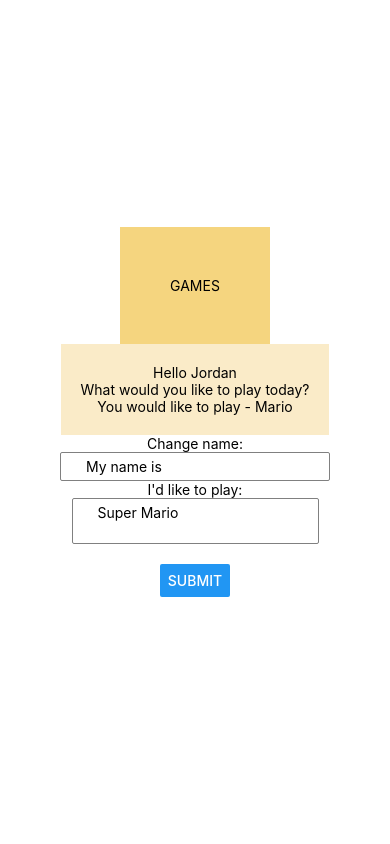
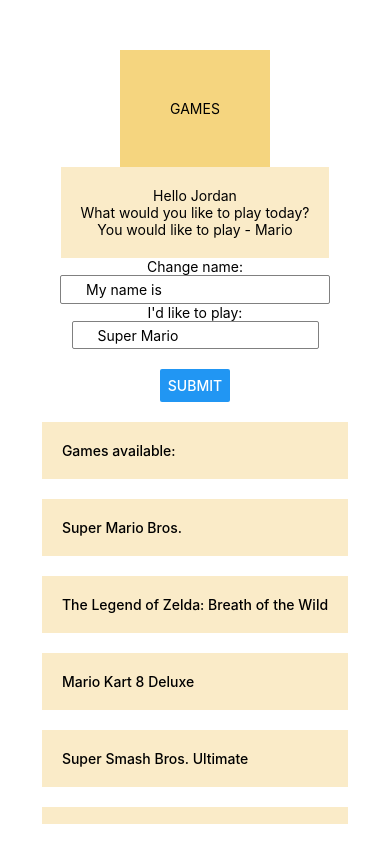
Before and after one commit to Jord000/What-are-you-playing, a React Native app: screen / in a window 390 px wide. Built offline with nearby package versions, Linux system fonts and the light colour scheme.

Commit message:
scroll view added. switched preview to app.tsx for quicker view of build in the android studio app

```diff
--- a/app.json
+++ b/app.json
@@ -1,6 +1,6 @@
 {
   "expo": {
-    "entryPoint": "./build/App.js",
+    "entryPoint": "./src/App.tsx",
     "name": "games-app",
     "slug": "games-app",
     "version": "1.0.0",
--- a/package.json
+++ b/package.json
@@ -1,7 +1,7 @@
 {
   "name": "games-app",
   "version": "1.0.0",
-  "main": "./build/App.js",
+  "main": "./src/App.tsx",
   "scripts": {
     "start": "expo start",
     "android": "expo start --android",
--- a/src/App.tsx
+++ b/src/App.tsx
@@ -1,14 +1,24 @@
 import { StatusBar } from 'expo-status-bar';
 import { registerRootComponent } from 'expo';
 import React, { useState } from 'react'
-import { StyleSheet, Text, View, Button, TextInput,} from 'react-native'
+import { StyleSheet, Text, View, Button, TextInput, ScrollView,} from 'react-native'
 interface Props {}
-type Player = {id: number, name: string}
+type Game = {id: number, name: string}
 
 const App: React.FC<Props> = ()=>{
   const [name, setName] = useState<String>('Jordan')
   const [gameChosen, setGameChosen] = useState<String>('Mario')
-  const [players, setPlayers] = useState<Array<Player>>([{id: 1, name: 'Jordan'}, {id:2,name:'Jess'}])
+  const [games, setGames] = useState<Array<Game>>(
+    [{ id: 1, name: 'Super Mario Bros.' },
+    { id: 2, name: 'The Legend of Zelda: Breath of the Wild' },
+    { id: 3, name: 'Mario Kart 8 Deluxe' },
+    { id: 4, name: 'Super Smash Bros. Ultimate' },
+    { id: 5, name: 'Animal Crossing: New Horizons' },
+    { id: 6, name: 'Splatoon 2' },
+    { id: 7, name: 'Pokémon Sword and Shield' },
+    { id: 8, name: 'Metroid Dread' },
+    { id: 9, name: 'Fire Emblem: Three Houses' },
+    { id: 10, name: `Luigi's Mansion 3` }])
 
   return (
     <View style={styles.container}>
@@ -42,6 +52,13 @@
       <View style={styles.buttonContainer}>
         <Button title="submit" />
       </View>
+      <ScrollView>
+        <View ><Text style={styles.games}>Games available:</Text></View>
+    {games.map((game)=>{
+      return <View key={game.id}><Text style={styles.games}>{game.name}</Text></View>
+    })}
+      </ScrollView>
+
       <StatusBar style="auto" />
     </View>
   )
@@ -55,6 +72,8 @@
     backgroundColor: '#fff',
     alignItems: 'center',
     justifyContent: 'center',
+    marginTop:50,
+    marginBottom: 20,
   },
   header: {
     backgroundColor: '#f5d57f',
@@ -81,6 +100,12 @@
     paddingLeft: 25,
     paddingRight: 25,
   },
+  games: {
+    fontWeight: '500',
+    padding: 20,
+    backgroundColor: '#faebc8',
+    marginBottom: 20,
+  }
 })
 
 registerRootComponent(App)
```
Also changed, not shown: 1 other file (tests, documents, lock files or other folders).
